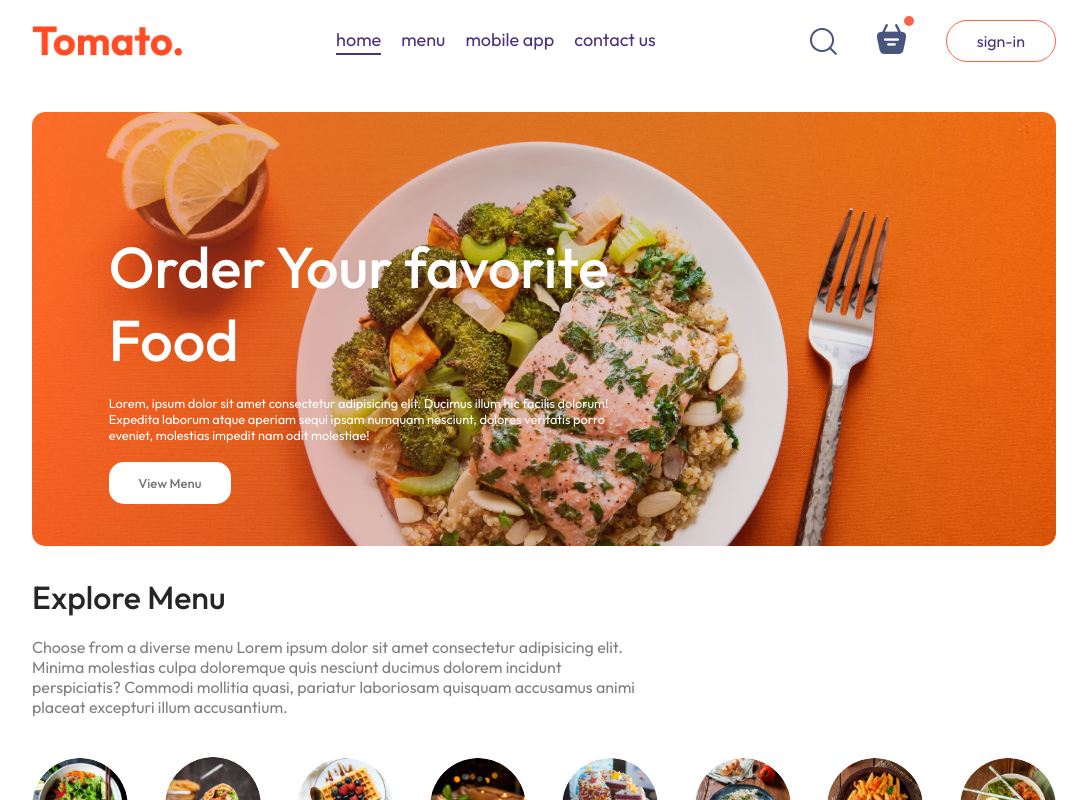
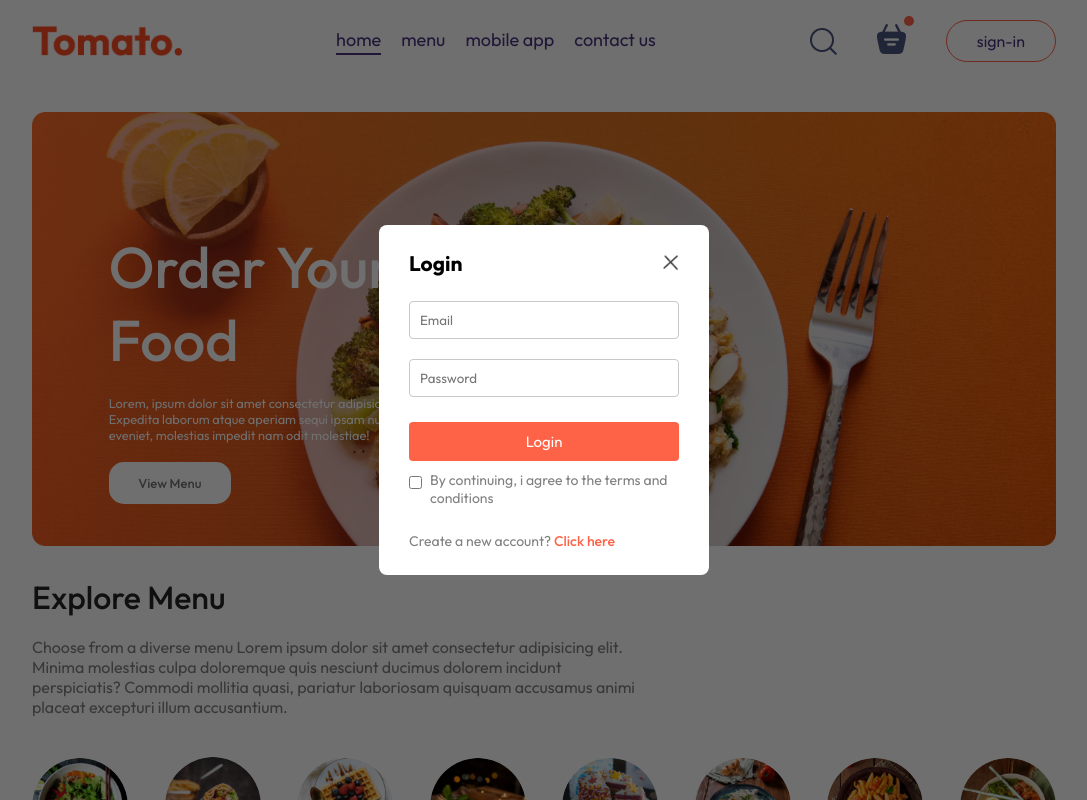
Before and after one commit to PiyushGogo/food-delivery-website, a React (Create React App) app: page / in a window 1280 px wide. Both pictures are taken after a click on the button "sign-in". Shown: the top 800 px of the page, without its empty margins (96-1183 px from the left). Built offline with nearby package versions, Linux system fonts and the light colour scheme.

Commit message:
(new page): Login and sign up page

```diff
--- a/src/App.js
+++ b/src/App.js
@@ -1,16 +1,19 @@
-import React from "react";
+import React, { useState } from "react";
 import Navbar from "./components/Navbar/Navbar";
 import { Route, Routes } from "react-router-dom";
 import Home from "./pages/Home/Home";
 import Cart from "./pages/Cart/Cart";
 import PlaceOrder from "./pages/PlaceOrder/PlaceOrder";
 import Footer from "./components/Footer/Footer";
+import Login from "./components/Login/Login";
 
 const App = () => {
+  const [showLogin, setShowLogin] = useState(false);
   return (
     <>
+      {showLogin ? <Login setShowLogin={setShowLogin} /> : <></>}
       <div className="app">
-        <Navbar />
+        <Navbar setShowLogin={setShowLogin} />
         <Routes>
           <Route path="/" element={<Home />} />
           <Route path="cart" element={<Cart />} />
--- /dev/null
+++ b/src/components/Login/Login.css
@@ -0,0 +1,65 @@
+.login {
+  position: absolute;
+  z-index: 1;
+  width: 100%;
+  height: 100%;
+  background-color: #00000090;
+  display: grid;
+}
+.login-form {
+  place-self: center;
+  width: max(23vw, 330px);
+  color: #808080;
+  background-color: white;
+  display: flex;
+  flex-direction: column;
+  gap: 25px;
+  padding: 25px 30px;
+  border-radius: 8px;
+  font-size: 14px;
+  animation: fadeIn 0.5s;
+}
+.login-title {
+  display: flex;
+  justify-content: space-between;
+  align-items: center;
+  color: black;
+}
+.login-title img {
+  width: 16px;
+  cursor: pointer;
+}
+.login-inputs {
+  display: flex;
+  flex-direction: column;
+  gap: 20px;
+}
+.login-inputs input {
+  outline: none;
+  border: 1px solid #c9c9c9;
+  padding: 10px;
+  border-radius: 4px;
+}
+.login-form button {
+  border: none;
+  padding: 10px;
+  border-radius: 4px;
+  color: white;
+  background-color: tomato;
+  font-size: 15px;
+  cursor: pointer;
+}
+.login-condition {
+  display: flex;
+  align-items: start;
+  gap: 8px;
+  margin-top: -15px;
+}
+.login-condition input {
+  margin-top: 5px;
+}
+.login p span {
+  color: tomato;
+  font-weight: 500;
+  cursor: pointer;
+}
--- /dev/null
+++ b/src/components/Login/Login.jsx
@@ -0,0 +1,49 @@
+import React, { useState } from "react";
+import "./Login.css";
+import { assets } from "../../assets/assets";
+
+const Login = ({ setShowLogin }) => {
+  const [currState, setCurrState] = useState("Login");
+  return (
+    <div className="login">
+      <form className="login-form">
+        <div className="login-title">
+          <h2>{currState}</h2>
+          <img
+            onClick={() => setShowLogin(false)}
+            src={assets.cross_icon}
+            alt=""
+          />
+        </div>
+        <div className="login-inputs">
+          {currState === "Login" ? (
+            <></>
+          ) : (
+            <input type="text" placeholder="Name" required />
+          )}
+
+          <input type="email" placeholder="Email" required />
+          <input type="password" placeholder="Password" required />
+        </div>
+        <button>{currState === "Sign Up" ? "Create Account" : "Login"}</button>
+        <div className="login-condition">
+          <input type="checkbox" required />
+          <p>By continuing, i agree to the terms and conditions</p>
+        </div>
+        {currState === "Login" ? (
+          <p>
+            Create a new account?{" "}
+            <span onClick={() => setCurrState("Sign Up")}>Click here</span>
+          </p>
+        ) : (
+          <p>
+            Already have na account?{" "}
+            <span onClick={() => setCurrState("Login")}>Login here</span>
+          </p>
+        )}
+      </form>
+    </div>
+  );
+};
+
+export default Login;
--- a/src/components/Navbar/Navbar.jsx
+++ b/src/components/Navbar/Navbar.jsx
@@ -1,38 +1,43 @@
 import React, { useState } from "react";
 import "./Navbar.css";
 import { assets } from "../../assets/assets";
+import { Link } from "react-router-dom";
 
-const Navbar = () => {
+const Navbar = ({ setShowLogin }) => {
   const [menu, setMenu] = useState("home");
 
   return (
     <div className="navbar">
       <img src={assets.logo} alt="" className="logo" />
       <ul className="navbar-menu">
-        <li
+        <Link
+          to="/"
           onClick={() => setMenu("home")}
           className={menu === "home" ? "active" : ""}
         >
           home
-        </li>
-        <li
+        </Link>
+        <a
+          href="#explore-menu"
           onClick={() => setMenu("menu")}
           className={menu === "menu" ? "active" : ""}
         >
           menu
-        </li>
-        <li
+        </a>
+        <a
+          href="#app-download"
           onClick={() => setMenu("mobile-app")}
           className={menu === "mobile-app" ? "active" : ""}
         >
           mobile app
-        </li>
-        <li
+        </a>
+        <a
+          href="#footer"
           onClick={() => setMenu("contact-us")}
           className={menu === "contact-us" ? "active" : ""}
         >
           contact us
-        </li>
+        </a>
       </ul>
       <div className="navbar-right">
         <img src={assets.search_icon} alt="" />
@@ -40,7 +45,13 @@
           <img src={assets.basket_icon} alt="" />
           <div className="dot"></div>
         </div>
-        <button>sign-in</button>
+        <button
+          onClick={() => {
+            setShowLogin(true);
+          }}
+        >
+          sign-in
+        </button>
       </div>
     </div>
   );
--- a/src/index.css
+++ b/src/index.css
@@ -4,6 +4,7 @@
   margin: 0;
   box-sizing: border-box;
   font-family: Outfit;
+  scroll-behavior: smooth;
 }
 body {
   min-height: 100vh;
```
